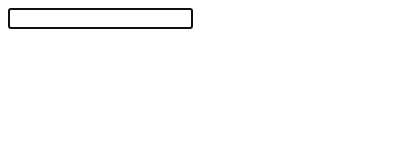
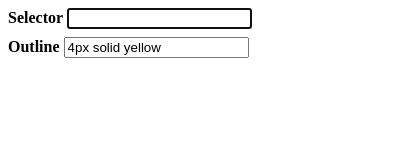
Before and after one commit to matatk/element-highlighter, a browser extension: page extension/popup.html in a window 400 px wide. Drawn offline with Linux system fonts and the light colour scheme.

Commit message:
feat: Add setting for outline

```diff
--- a/extension/popup.html
+++ b/extension/popup.html
@@ -3,9 +3,21 @@
 <head>
 	<meta charset="UTF-8">
 	<title></title>
+<style>
+body { margin: 8px; }  /* match Chrome's default */
+label { font-weight: bold; }
+div + div { margin-top: 8px; }
+</style>
 </head>
 <body>
-	<input id="input" autofocus>
+	<div>
+		<label for="selector">Selector</label>
+		<input id="selector" autofocus></label>
+	</div>
+	<div>
+		<label for="outline">Outline</label>
+		<input id="outline">
+	</div>
 	<script src="popup.js"></script>
 </body>
 </html>
--- a/extension/popup.js
+++ b/extension/popup.js
@@ -1,13 +1,23 @@
 'use strict'
-const KEY = 'selector'  // also in content.js
-const ID = 'input'
+// also in content.js
+const settings = {
+	'selector': null,
+	'outline': '4px solid yellow'
+}
 
-document.getElementById(ID).addEventListener('change', event => {
-	chrome.storage.sync.set({ [KEY]: event.target.value })
-})
+for (const setting in settings) {
+	document.getElementById(setting).addEventListener('change', event => {
+		if (setting === 'outline' && event.target.value === '') {
+			event.target.value = settings.outline
+		}
+		chrome.storage.sync.set({ [setting]: event.target.value })
+	})
+}
 
-chrome.storage.sync.get([ KEY ], items => {
-	if (items[KEY]) {
-		document.getElementById(ID).value = items[KEY]
+chrome.storage.sync.get(settings, items => {
+	for (const setting in settings) {
+		if (items[setting]) {
+			document.getElementById(setting).value = items[setting]
+		}
 	}
 })
```
Also changed, not shown: extension/content.js (+23 -7 lines).
